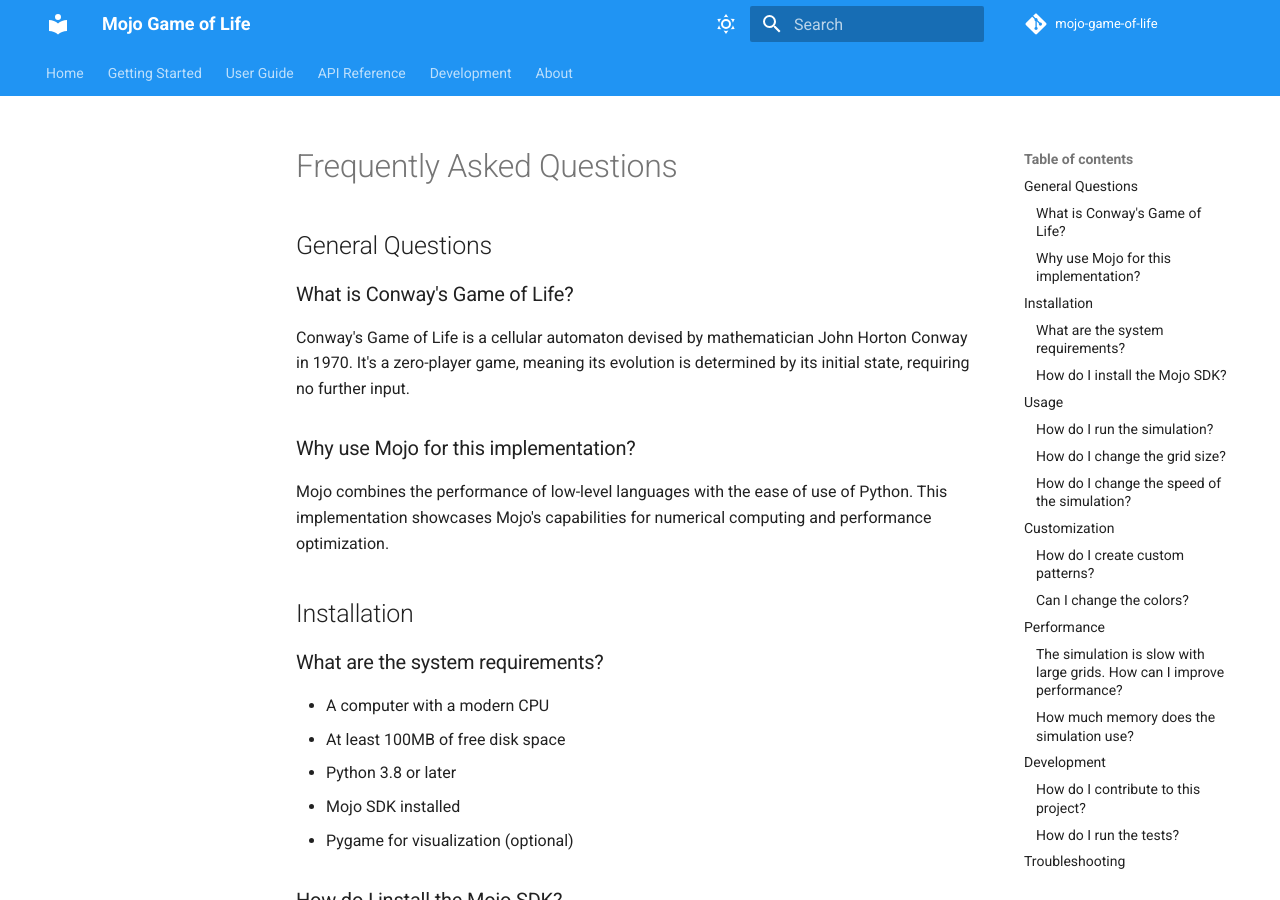
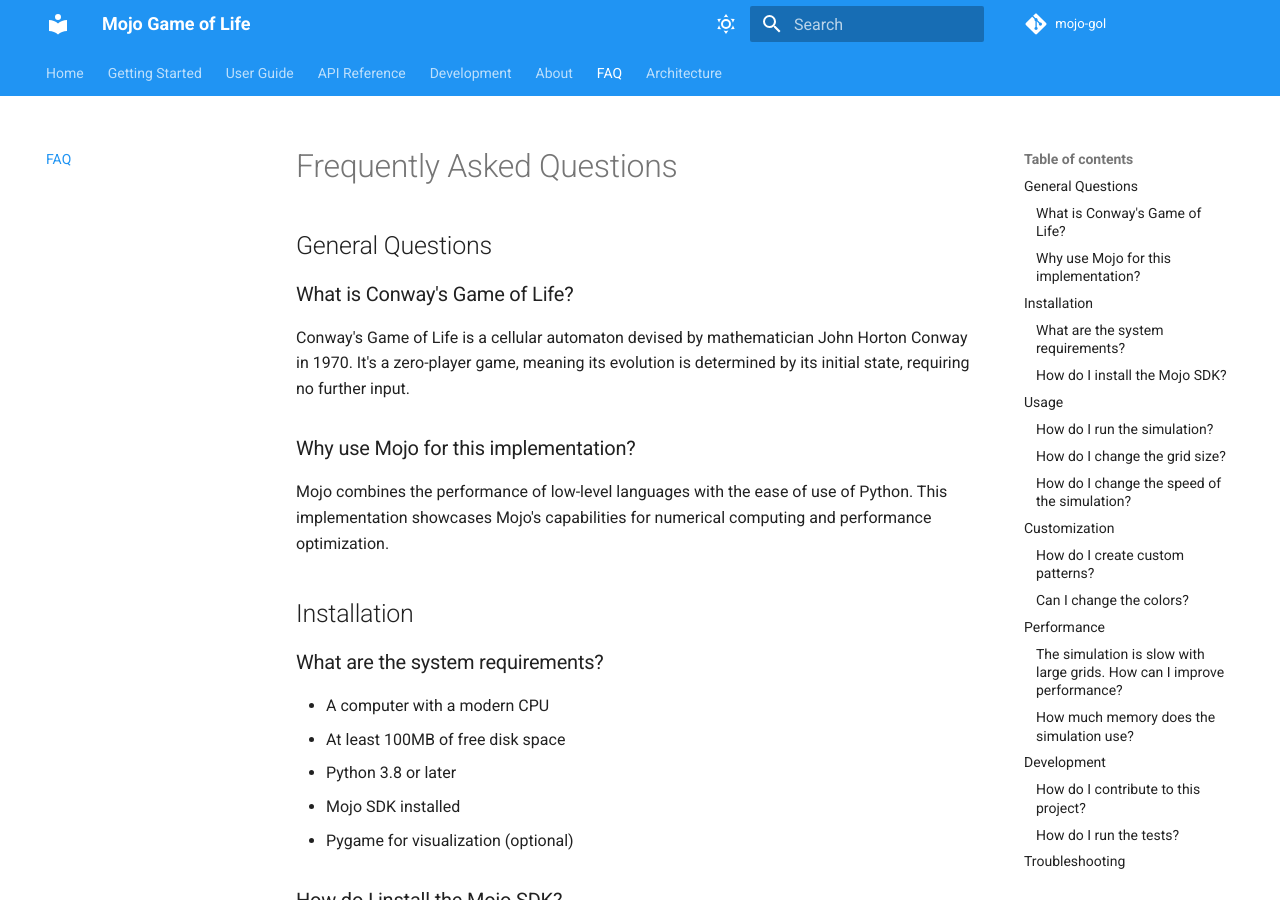
Before and after one commit to EstRodr/mojo_gol, an MkDocs documentation site: the page built from docs/docs/faq.md, in a window 1280 px wide and 900 px high. Built offline with MkDocs 1.6.1 and Material for MkDocs 9.7.7, drawn with Linux system fonts in a browser that asks for light colours; comment, search, counter and statistics services are not loaded.

Commit message:
docs: update mkdocs.yml to point to correct docs directory

```diff
--- a/mkdocs.yml
+++ b/mkdocs.yml
@@ -1,5 +1,5 @@
 site_name: Mojo Game of Life
-docs_dir: docs
+docs_dir: docs/docs
 site_dir: site
 
 # Theme
@@ -35,8 +35,8 @@
         name: Switch to light mode
 
 # Repository
-repo_name: mojo-game-of-life
-repo_url: https://github.com/yourusername/mojo-game-of-life
+repo_name: mojo-gol
+repo_url: https://github.com/EstRodr/mojo_gol
 edit_uri: edit/main/docs/
 
 # Copyright
@@ -74,17 +74,16 @@
   - User Guide:
     - Basic Usage: guide/usage.md
     - Configuration: guide/configuration.md
-    - Controls: guide/controls.md
+    - Performance: guide/performance.md
   - API Reference:
     - Life: api/life.md
     - Grid: api/grid.md
   - Development:
-    - Building: development/building.md
-    - Testing: development/testing.md
     - Contributing: development/contributing.md
   - About:
-    - License: about/license.md
-    - Changelog: about/changelog.md
+    - Contributors: about/contributors.md
+  - FAQ: faq.md
+  - Architecture: architecture.md
 
 # Plugins
 plugins:
```
